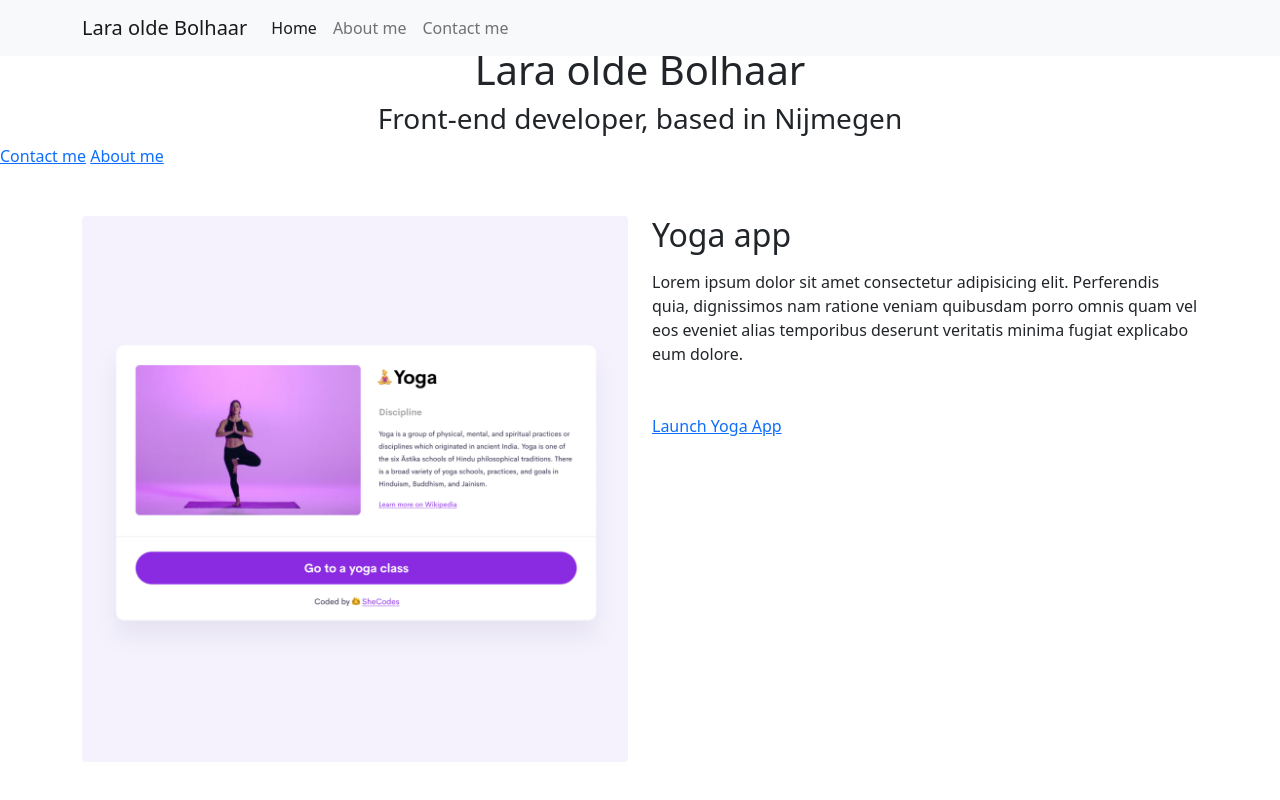
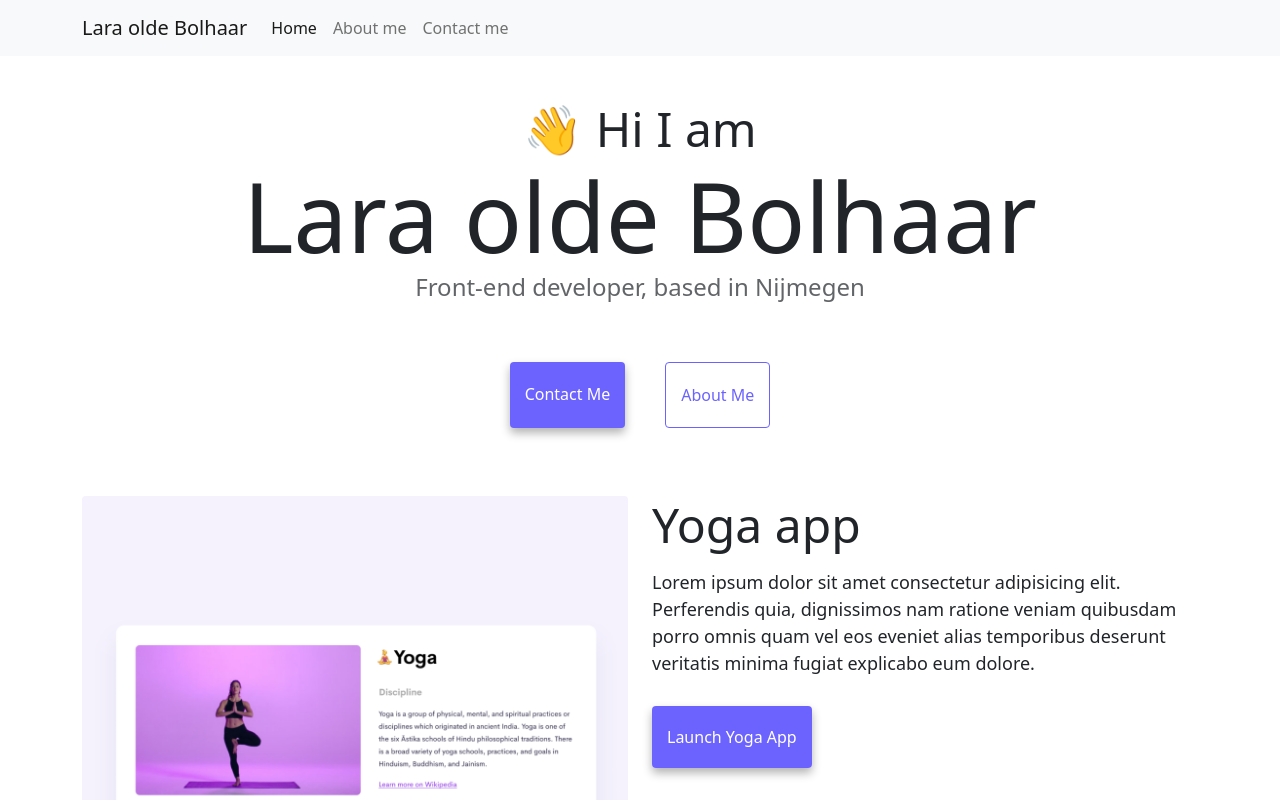
Before and after one commit to Laraoldebolhaar/Responsive-homework-week-3, a plain HTML site: page index.html in a window 1280 px wide. Shown: the top 800 px of the page. Drawn offline with nearby package versions, Linux system fonts and the light colour scheme.

Commit message:
Added the CSS

```diff
--- a/style.css
+++ b/style.css
@@ -0,0 +1,88 @@
+:root {
+  --primary-color: #6c63ff;
+  --secondary-color: #f5f2fe;
+  --box-shadow: 0 5px 10px rgba(0, 0, 0, 0.3);
+}
+
+body {
+  margin-top: 100px;
+}
+
+h1,
+h2,
+h3 {
+  margin: 0;
+}
+
+h1 {
+  font-size: 96px;
+}
+
+h2 {
+  font-size: 48px;
+}
+
+h3 {
+  font-size: 24px;
+  opacity: 0.7;
+}
+
+p {
+  font-size: 18px;
+  line-height: 1.5;
+}
+
+.navigation-links {
+  display: flex;
+  margin-top: 40px;
+  justify-content: center;
+}
+
+.navigation-links a {
+  margin: 20px;
+}
+
+.primary-link {
+  border-radius: 4px;
+  padding: 20px 15px;
+  text-decoration: none;
+  text-transform: capitalize;
+  background: var(--primary-color);
+  box-shadow: var(--box-shadow);
+  color: white;
+}
+
+.secondary-link {
+  border-radius: 4px;
+  padding: 20px 15px;
+  text-decoration: none;
+  text-transform: capitalize;
+  color: var(--primary-color);
+  border: 1px solid var(--primary-color);
+}
+
+.homepage-link {
+  color: var(--primary-color);
+  text-align: center;
+  display: block;
+}
+
+.about-paragraphs {
+  margin: 30px 0;
+}
+
+.about-paragraphs p {
+  margin: 10px;
+}
+
+.email-link {
+  display: flex;
+  justify-content: center;
+  color: var(--primary-color);
+  font-size: 28px;
+  text-decoration: none;
+}
+
+.email-link:hover {
+  text-decoration: underline;
+}
```
Also changed, not shown: about.html (+5 -5 lines), images/yogurt.png (renamed from images/yoghurt.png).
